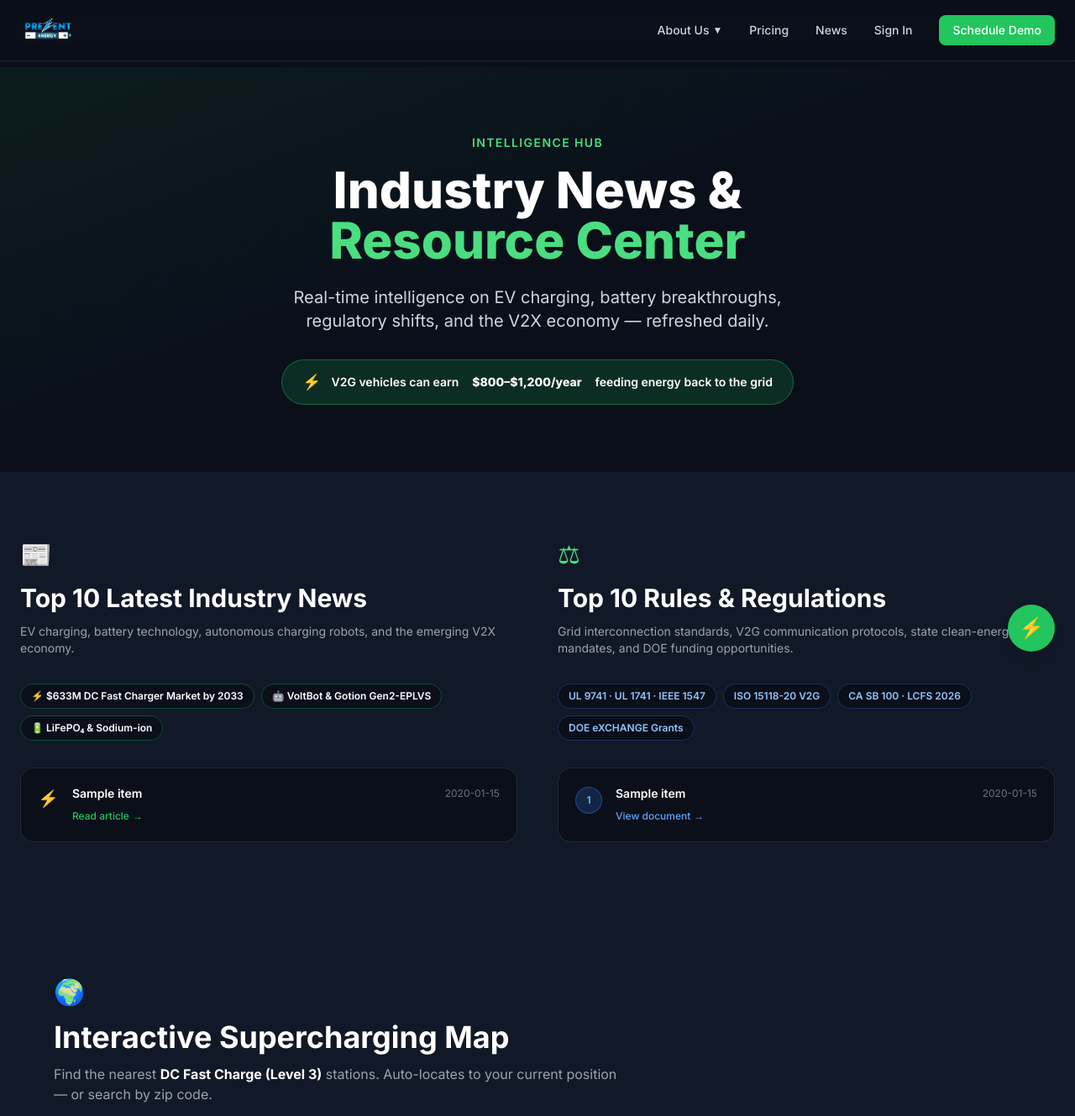
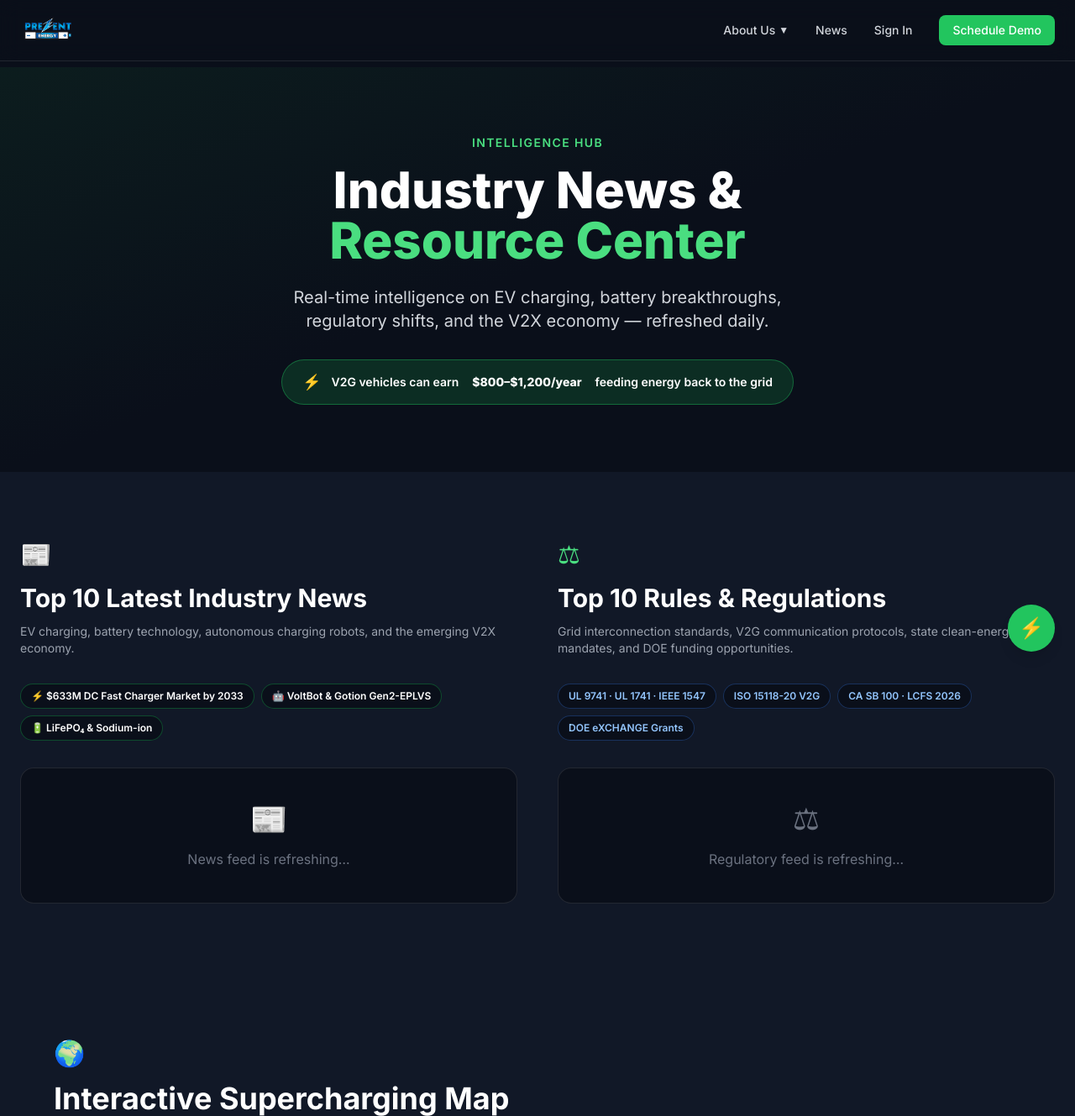
Before and after one commit to JeanDelphonse/prezentenergy, a Flask app: template templates/news.html in a window 1280 px wide. Shown: the top 1329 px of the page at 84% size. Run offline with Flask 3, Linux system fonts and the light colour scheme; the template is opened without the code that fills it: most values are stand-ins (such as "Sample title", 1, 10 or a date in 2020); a database or web service that is not in the repository returns one stand-in record (values such as "Sample title"); data that the repository does not hold is empty; some libraries are stand-ins or nearby versions.

Commit message:
Fix news page load: file-based cache shared across Passenger workers
- Replace in-memory-only cache with file cache (instance/news_cache.json)
  so all Passenger worker processes share the same data
- Cache survives app restarts; in-memory layer still used as fast
  per-worker shortcut on top of the file
- Background thread writes to file after fetch; all workers read from it
- JS poll window extended to 24 attempts x 5s (~2 min) with spinner
- Reduce external HTTP timeouts from 10s to 8s for faster failure
- Move Pricing into About Us dropdown in nav

Co-Authored-By: Claude Sonnet 4.6 <noreply@anthropic.com>

```diff
--- a/routes/news.py
+++ b/routes/news.py
@@ -2,25 +2,28 @@ from flask import Blueprint, render_template, jsonify, request, current_app
 
 import requests
 
-from agents.industry_news_agent import get_industry_news
+from agents.industry_news_agent import get_industry_news, is_loading
 
 news_bp = Blueprint("news", __name__)
 
 
 @news_bp.route("/news")
 def news_page():
-    news, regulations = get_industry_news()
+    # Trigger background fetch if cache is cold — page renders instantly
+    get_industry_news()
     maps_key = current_app.config.get("GOOGLE_MAPS_API_KEY", "")
-    return render_template(
-        "news.html", news=news, regulations=regulations, maps_key=maps_key
-    )
+    return render_template("news.html", maps_key=maps_key)
 
 
 @news_bp.route("/api/industry-news")
 def industry_news_api():
     force = request.args.get("refresh") == "1"
     news, regulations = get_industry_news(force_refresh=force)
-    return jsonify({"news": news, "regulations": regulations})
+    return jsonify({
+        "news": news,
+        "regulations": regulations,
+        "loading": is_loading(),
+    })
 
 
 @news_bp.route("/api/charging-stations")
--- a/templates/base.html
+++ b/templates/base.html
@@ -68,9 +68,12 @@
                class="block px-4 py-2.5 text-sm text-gray-300 hover:text-brand-400 hover:bg-white/5 transition-colors">
               FAQ
             </a>
+            <a href="{{ url_for('main.index') }}#pricing"
+               class="block px-4 py-2.5 text-sm text-gray-300 hover:text-brand-400 hover:bg-white/5 transition-colors">
+              Pricing
+            </a>
           </div>
         </div>
-        <a href="{{ url_for('main.index') }}#pricing"       class="hover:text-brand-400 transition-colors">Pricing</a>
         <a href="{{ url_for('news.news_page') }}"            class="hover:text-brand-400 transition-colors">News</a>
         {% if current_user.is_authenticated %}
           <!-- Settings dropdown -->
--- a/templates/news.html
+++ b/templates/news.html
@@ -33,7 +33,7 @@
 
 
   <!-- ══════════════════════════════════════════════════════════════════
-       SECTIONS 1 & 2 — NEWS + REGULATIONS (SIDE BY SIDE)
+       SECTIONS 1 & 2 — NEWS + REGULATIONS (SIDE BY SIDE, async)
   ══════════════════════════════════════════════════════════════════ -->
   <section class="py-20 px-6 bg-card">
     <div class="max-w-7xl mx-auto grid md:grid-cols-2 gap-12">
@@ -48,8 +48,6 @@
           EV charging, battery technology, autonomous charging robots, and the
           emerging V2X economy.
         </p>
-
-        <!-- Callout chips -->
         <div class="flex flex-wrap gap-2 mb-8 text-xs font-semibold">
           <span class="bg-dark border border-brand-600/40 text-brand-300 rounded-full px-3 py-1.5">
             ⚡ $633M DC Fast Charger Market by 2033
@@ -61,41 +59,7 @@
             🔋 LiFePO₄ &amp; Sodium-ion
           </span>
         </div>
-
-        {% if news %}
-          <div class="space-y-4">
-            {% for item in news %}
-            <a href="{{ item.url }}"
-               target="_blank"
-               rel="noopener noreferrer"
-               class="group flex items-start gap-4 bg-dark border border-white/10
-                      hover:border-brand-500/60 rounded-2xl p-5 transition-all
-                      hover:shadow-lg hover:shadow-brand-500/10">
-              <span class="text-brand-400 text-xl flex-shrink-0 mt-0.5">&#9889;</span>
-              <div class="flex-1 min-w-0">
-                <div class="flex items-start justify-between gap-3 mb-1">
-                  <h3 class="text-white font-semibold leading-snug text-sm
-                             group-hover:text-brand-400 transition-colors">
-                    {{ item.title }}
-                  </h3>
-                  <span class="text-xs text-gray-500 whitespace-nowrap flex-shrink-0 mt-0.5">
-                    {{ item.date[:10] if item.date else "Recent" }}
-                  </span>
-                </div>
-                <span class="text-xs text-brand-500 font-medium inline-flex items-center gap-1
-                             group-hover:gap-2 transition-all">
-                  Read article <span>&#8594;</span>
-                </span>
-              </div>
-            </a>
-            {% endfor %}
-          </div>
-        {% else %}
-          <div class="bg-dark border border-white/10 rounded-2xl p-10 text-center text-gray-500">
-            <p class="text-4xl mb-4">&#128240;</p>
-            <p>News feed is refreshing — check back in a moment.</p>
-          </div>
-        {% endif %}
+        <div id="news-cards" class="space-y-4"><!-- populated by JS --></div>
       </div>
 
       <!-- ── Right: Rules & Regulations ────────────────────────── -->
@@ -108,8 +72,6 @@
           Grid interconnection standards, V2G communication protocols, state clean-energy
           mandates, and DOE funding opportunities.
         </p>
-
-        <!-- Regulation focus tags -->
         <div class="flex flex-wrap gap-2 mb-8 text-xs font-semibold">
           <span class="bg-dark border border-blue-500/30 text-blue-300 rounded-full px-3 py-1.5">
             UL 9741 · UL 1741 · IEEE 1547
@@ -124,48 +86,116 @@
             DOE eXCHANGE Grants
           </span>
         </div>
-
-        {% if regulations %}
-          <div class="space-y-4">
-            {% for item in regulations %}
-            <a href="{{ item.url }}"
-               target="_blank"
-               rel="noopener noreferrer"
-               class="group flex items-start gap-4 bg-dark border border-white/10
-                      hover:border-blue-500/50 rounded-2xl p-5 transition-all
-                      hover:shadow-lg hover:shadow-blue-500/10">
-              <div class="flex-shrink-0 w-8 h-8 rounded-full bg-blue-500/20 border border-blue-500/40
-                          flex items-center justify-center text-blue-400 font-bold text-xs mt-0.5">
-                {{ loop.index }}
-              </div>
-              <div class="flex-1 min-w-0">
-                <div class="flex items-start justify-between gap-3 mb-1">
-                  <h3 class="text-white font-semibold leading-snug text-sm
-                             group-hover:text-blue-300 transition-colors">
-                    {{ item.title }}
-                  </h3>
-                  <span class="text-xs text-gray-500 whitespace-nowrap flex-shrink-0 mt-0.5">
-                    {{ item.date[:10] if item.date else "Recent" }}
-                  </span>
-                </div>
-                <span class="text-xs text-blue-400 font-medium inline-flex items-center gap-1
-                             group-hover:gap-2 transition-all">
-                  View document <span>&#8594;</span>
-                </span>
-              </div>
-            </a>
-            {% endfor %}
-          </div>
-        {% else %}
-          <div class="bg-dark border border-white/10 rounded-2xl p-10 text-center text-gray-500">
-            <p class="text-4xl mb-4">&#9878;</p>
-            <p>Regulatory feed is refreshing — check back in a moment.</p>
-          </div>
-        {% endif %}
+        <div id="reg-cards" class="space-y-4"><!-- populated by JS --></div>
       </div>
 
     </div><!-- /grid -->
   </section>
+
+  <script>
+  (function () {
+    var POLL_INTERVAL = 5000; // retry every 5 s while loading
+    var MAX_POLLS     = 24;   // give up after ~2 min
+    var polls         = 0;
+
+    function skeleton() {
+      var spinner = '<div class="flex items-center gap-3 text-gray-500 text-sm mb-4">' +
+        '<svg class="animate-spin h-4 w-4 text-brand-400" xmlns="http://www.w3.org/2000/svg" fill="none" viewBox="0 0 24 24">' +
+        '<circle class="opacity-25" cx="12" cy="12" r="10" stroke="currentColor" stroke-width="4"></circle>' +
+        '<path class="opacity-75" fill="currentColor" d="M4 12a8 8 0 018-8v8z"></path></svg>' +
+        'Fetching latest news&hellip;</div>';
+      var cards = Array(5).fill(0).map(function () {
+        return '<div class="animate-pulse bg-dark border border-white/10 rounded-2xl p-5 flex gap-4">' +
+          '<div class="w-6 h-6 bg-white/10 rounded-full flex-shrink-0 mt-0.5"></div>' +
+          '<div class="flex-1 space-y-2">' +
+            '<div class="h-3 bg-white/10 rounded w-3/4"></div>' +
+            '<div class="h-3 bg-white/10 rounded w-1/2"></div>' +
+          '</div></div>';
+      }).join('');
+      return spinner + cards;
+    }
+
+    function renderNews(items) {
+      var el = document.getElementById('news-cards');
+      if (!el) return;
+      if (!items || items.length === 0) {
+        el.innerHTML = '<div class="bg-dark border border-white/10 rounded-2xl p-10 text-center text-gray-500">' +
+          '<p class="text-4xl mb-4">&#128240;</p><p>News feed is refreshing\u2026</p></div>';
+        return;
+      }
+      el.innerHTML = items.map(function (item) {
+        var date = (item.date || '').slice(0, 10) || 'Recent';
+        return '<a href="' + escHtml(item.url) + '" target="_blank" rel="noopener noreferrer" ' +
+          'class="group flex items-start gap-4 bg-dark border border-white/10 ' +
+          'hover:border-brand-500/60 rounded-2xl p-5 transition-all hover:shadow-lg hover:shadow-brand-500/10">' +
+          '<span class="text-brand-400 text-xl flex-shrink-0 mt-0.5">&#9889;</span>' +
+          '<div class="flex-1 min-w-0">' +
+            '<div class="flex items-start justify-between gap-3 mb-1">' +
+              '<h3 class="text-white font-semibold leading-snug text-sm group-hover:text-brand-400 transition-colors">' +
+                escHtml(item.title) + '</h3>' +
+              '<span class="text-xs text-gray-500 whitespace-nowrap flex-shrink-0 mt-0.5">' + escHtml(date) + '</span>' +
+            '</div>' +
+            '<span class="text-xs text-brand-500 font-medium inline-flex items-center gap-1 group-hover:gap-2 transition-all">' +
+              'Read article &#8594;</span>' +
+          '</div></a>';
+      }).join('');
+    }
+
+    function renderRegs(items) {
+      var el = document.getElementById('reg-cards');
+      if (!el) return;
+      if (!items || items.length === 0) {
+        el.innerHTML = '<div class="bg-dark border border-white/10 rounded-2xl p-10 text-center text-gray-500">' +
+          '<p class="text-4xl mb-4">&#9878;</p><p>Regulatory feed is refreshing\u2026</p></div>';
+        return;
+      }
+      el.innerHTML = items.map(function (item, idx) {
+        var date = (item.date || '').slice(0, 10) || 'Recent';
+        return '<a href="' + escHtml(item.url) + '" target="_blank" rel="noopener noreferrer" ' +
+          'class="group flex items-start gap-4 bg-dark border border-white/10 ' +
+          'hover:border-blue-500/50 rounded-2xl p-5 transition-all hover:shadow-lg hover:shadow-blue-500/10">' +
+          '<div class="flex-shrink-0 w-8 h-8 rounded-full bg-blue-500/20 border border-blue-500/40 ' +
+          'flex items-center justify-center text-blue-400 font-bold text-xs mt-0.5">' + (idx + 1) + '</div>' +
+          '<div class="flex-1 min-w-0">' +
+            '<div class="flex items-start justify-between gap-3 mb-1">' +
+              '<h3 class="text-white font-semibold leading-snug text-sm group-hover:text-blue-300 transition-colors">' +
+                escHtml(item.title) + '</h3>' +
+              '<span class="text-xs text-gray-500 whitespace-nowrap flex-shrink-0 mt-0.5">' + escHtml(date) + '</span>' +
+            '</div>' +
+            '<span class="text-xs text-blue-400 font-medium inline-flex items-center gap-1 group-hover:gap-2 transition-all">' +
+              'View document &#8594;</span>' +
+          '</div></a>';
+      }).join('');
+    }
+
+    function escHtml(str) {
+      return String(str || '')
+        .replace(/&/g, '&amp;').replace(/</g, '&lt;')
+        .replace(/>/g, '&gt;').replace(/"/g, '&quot;');
+    }
+
+    function load() {
+      document.getElementById('news-cards').innerHTML = skeleton();
+      document.getElementById('reg-cards').innerHTML  = skeleton();
+      fetch('/api/industry-news')
+        .then(function (r) { return r.json(); })
+        .then(function (data) {
+          renderNews(data.news);
+          renderRegs(data.regulations);
+          // If still fetching in background, poll until data arrives
+          if (data.loading && (!data.news || data.news.length === 0) && polls < MAX_POLLS) {
+            polls++;
+            setTimeout(load, POLL_INTERVAL);
+          }
+        })
+        .catch(function () {
+          if (polls < MAX_POLLS) { polls++; setTimeout(load, POLL_INTERVAL); }
+        });
+    }
+
+    document.addEventListener('DOMContentLoaded', load);
+  })();
+  </script>
 
 
   <!-- ══════════════════════════════════════════════════════════════════
```
Also changed, not shown: agents/industry_news_agent.py (+137 -71 lines).
